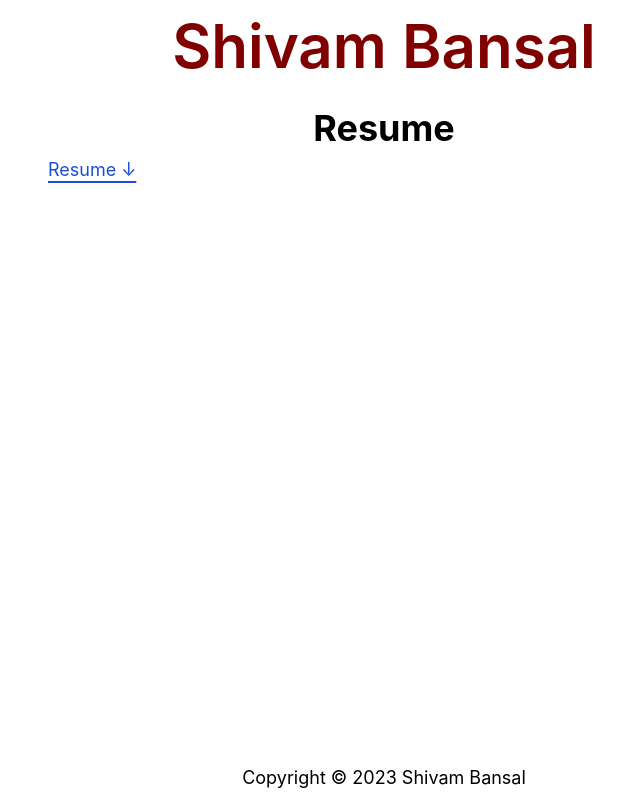
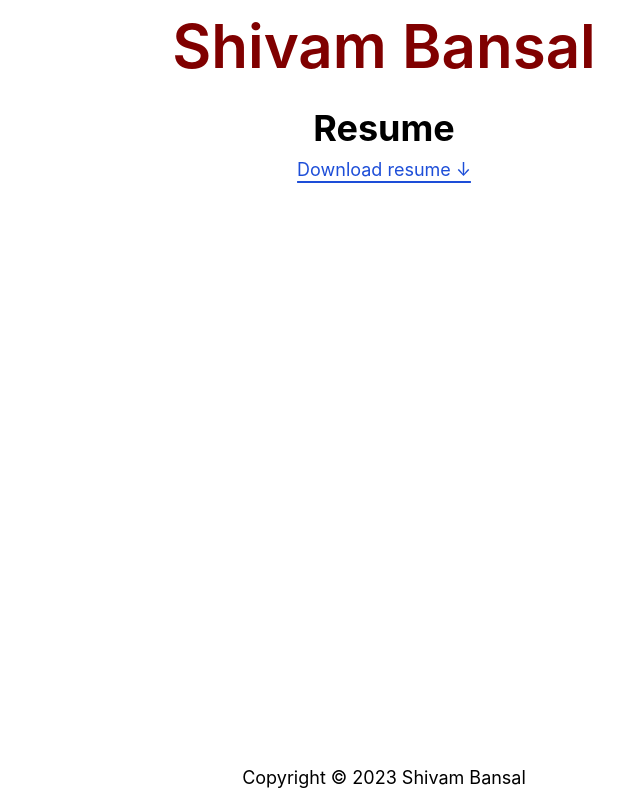
Before and after one commit to shivambl/personal-website, a SvelteKit app: page /resume in a window 1280 px wide. Shown: the whole page, without its empty margins (256-896 px from the left). Built offline with nearby package versions, Linux system fonts and the light colour scheme.

Commit message:
Center align resume download link

```diff
--- a/src/routes/resume/+page.svelte
+++ b/src/routes/resume/+page.svelte
@@ -1,5 +1,5 @@
 <h1 class="text-4xl pb-2 font-bold text-center">Resume</h1>
 
 <object class="flex-1" data="/Shivam_Bansal_Resume.pdf" type="application/pdf" title="Download resume">
-	<a class="text-center text-blue-700 underline underline-offset-[4.5px] decoration-[1.5px]" href="/Shivam_Bansal_Resume.pdf">Resume ↓</a>
+	<p class="text-center"><a class="text-blue-700 underline underline-offset-[4.5px] decoration-[1.5px]" href="/Shivam_Bansal_Resume.pdf">Download resume ↓</a></p>
 </object>
```
